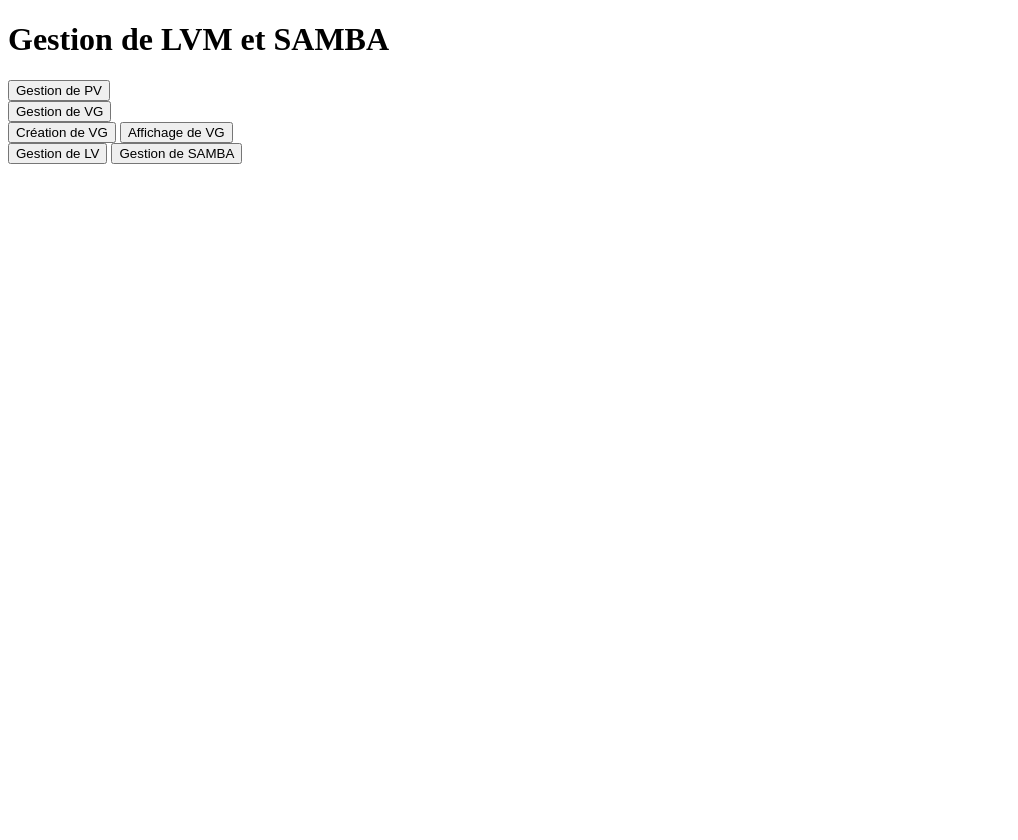
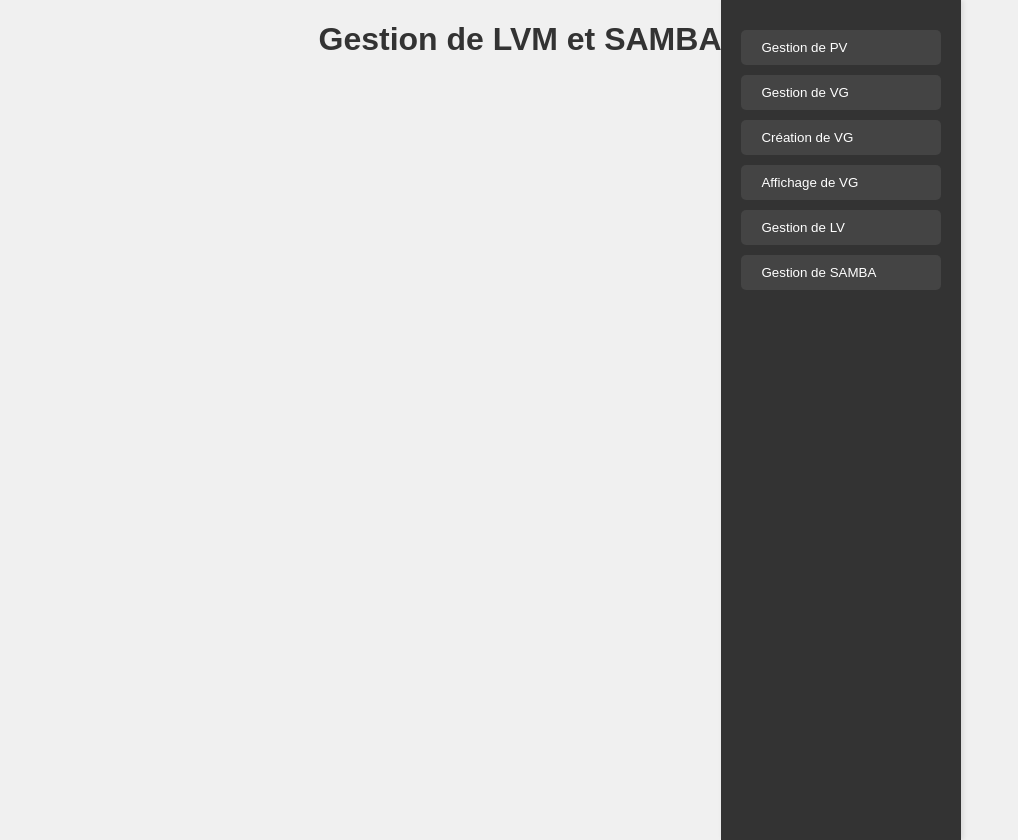
Before and after one commit to bidyhandrianarison/interface_lvm, a PHP site: page /assets/html/lvm.html in a window 1280 px wide. Shown: the whole page, without its empty margins (0-1018 px from the left). Before the commit the page ends 164 px from the top, so only its background shows below. Run offline with PHP 8.4, Linux system fonts and the light colour scheme.

Commit message:
new fixes

```diff
--- a/assets/php/lvreduce.php
+++ b/assets/php/lvreduce.php
@@ -1,3 +1,4 @@
+<link rel="stylesheet" href="../../style.css">
 <?php
 // Récupérer les données du formulaire
 $vgname = $_POST['vgname'];
@@ -5,11 +6,7 @@ $lvname = $_POST['lvreduce'];
 $lvreduce_amount = $_POST['lvreduce_amount'];
 
 // Exécuter la commande LVM pour réduire le LV
-<<<<<<< HEAD
 $output = shell_exec("sudo umount /mnt/$lvname && sudo fsck -f /dev/$vgname/$lvname && sudo resize2fs /dev/$vgname/$lvname $lvreduce_amount && lvreduce -L $lvreduce_amount /dev/$vgname/$lvname");
-=======
-$output = shell_exec("lvreduce -L $lvreduce_amount /dev/$vgname/$lvname");
->>>>>>> 98124f3e6b99a8b33e1b840f6618822c34a701e5
 
 // Afficher le résultat de l'exécution
 echo "<pre>$output</pre>";
--- a/assets/php/lvresize.php
+++ b/assets/php/lvresize.php
@@ -1,3 +1,4 @@
+<link rel="stylesheet" href="../../style.css">
 <?php
 // Récupérer les données du formulaire
 $vgname = $_POST['vgname'];
@@ -5,11 +6,7 @@ $lvname = $_POST['lvresize'];
 $lvresize_amount = $_POST['lvresize_amount'];
 
 // Exécuter la commande LVM pour agrandir le LV
-<<<<<<< HEAD
 $output = shell_exec("lvextend -L+$lvresize_amount /dev/$vgname/$lvname && sudo resize2fs /dev/$vgname/$lvname");
-=======
-$output = shell_exec("lvextend -L+$lvresize_amount /dev/$vgname/$lvname");
->>>>>>> 98124f3e6b99a8b33e1b840f6618822c34a701e5
 
 // Afficher le résultat de l'exécution
 echo "<pre>$output</pre>";
--- a/assets/php/pvcreate.php
+++ b/assets/php/pvcreate.php
@@ -1,3 +1,4 @@
+<link rel="stylesheet" href="../../style.css">
 <?php
 if ($_SERVER["REQUEST_METHOD"] == "POST") {
     $pvname = escapeshellarg($_POST["pvname"]);
@@ -7,9 +8,5 @@ if ($_SERVER["REQUEST_METHOD"] == "POST") {
     echo "<pre>$output</pre>";
 }
 ?>
-<<<<<<< HEAD
 <div><a href="../../index.php   ">Retour à la gestion de LVM</a>
-=======
-<div><a href="lvm.php">Retour à la gestion de LVM</a>
->>>>>>> 98124f3e6b99a8b33e1b840f6618822c34a701e5
 </div>
--- a/assets/php/samba.php
+++ b/assets/php/samba.php
@@ -3,7 +3,7 @@
 <head>
     <meta charset="UTF-8">
     <title>Gestion de SAMBA</title>
-    <link rel="stylesheet" href="style.css">
+    <link rel="stylesheet" href="../../style.css">
 </head>
 <body>
     <h1>Gestion de SAMBA</h1>
@@ -18,6 +18,6 @@
         <input type="checkbox" id="writable" name="writable"><br><br>
         <input type="submit" value="Créer Partage">
     </form>
-    <div><a href="index.html">Retour à l'accueil</a></div>
+    <div><a href="../../index.php">Retour à l'accueil</a></div>
 </body>
 </html>
--- a/assets/php/vgcreate.php
+++ b/assets/php/vgcreate.php
@@ -1,3 +1,4 @@
+<link rel="stylesheet" href="../../style.css">
 <?php
 if ($_SERVER["REQUEST_METHOD"] == "POST") {
     $vgname = escapeshellarg($_POST["vgname"]);
@@ -8,8 +9,4 @@ if ($_SERVER["REQUEST_METHOD"] == "POST") {
     echo "<pre>$output</pre>";
 }
 ?>
-<<<<<<< HEAD
 <div><a href="../../index.php">Retour à la gestion de LVM</a></div>
-=======
-<div><a href="lvm.php">Retour à la gestion de LVM</a></div>
->>>>>>> 98124f3e6b99a8b33e1b840f6618822c34a701e5
--- a/assets/php/vgextend.php
+++ b/assets/php/vgextend.php
@@ -1,3 +1,4 @@
+<link rel="stylesheet" href="../../style.css">
 <?php
 // Récupérer les données du formulaire
 $vgname = $_POST['vgname'];
--- a/script.js
+++ b/script.js
@@ -1,4 +1,3 @@
-<<<<<<< HEAD
 document.addEventListener('DOMContentLoaded', function() {
     fetch('assets/php/get_disk.php')
         .then(response => response.json())
@@ -21,8 +20,6 @@ document.addEventListener('DOMContentLoaded', function() {
             });
         });
 });
-=======
->>>>>>> 98124f3e6b99a8b33e1b840f6618822c34a701e5
 
 function showSection(sectionId) {
     const sections = document.querySelectorAll('.section');
--- a/style.css
+++ b/style.css
@@ -1,13 +1,8 @@
-<<<<<<< HEAD
 body {
-=======
-/* body {
->>>>>>> 98124f3e6b99a8b33e1b840f6618822c34a701e5
     font-family: Arial, sans-serif;
     background-color: #f0f0f0;
     margin: 0;
     padding: 0;
-<<<<<<< HEAD
     display: flex;
     justify-content: center;
     align-items: flex-start;
@@ -38,38 +33,17 @@ body {
     margin: 10px 0;
     padding: 10px 20px;
     background-color: #444;
-=======
-    text-align: center;
-}
-
-h1, h2 {
-    color: #333;
-}
-
-.menu {
-    margin-top: 20px;
-}
-
-.menu button {
-    margin: 10px;
-    padding: 10px 20px;
-    background-color: #333;
->>>>>>> 98124f3e6b99a8b33e1b840f6618822c34a701e5
     color: #fff;
     border: none;
     border-radius: 5px;
     cursor: pointer;
-<<<<<<< HEAD
     text-align: left;
-=======
->>>>>>> 98124f3e6b99a8b33e1b840f6618822c34a701e5
 }
 
 .menu button:hover {
     background-color: #555;
 }
 
-<<<<<<< HEAD
 .content {
     flex-grow: 1;
     padding: 20px;
@@ -85,8 +59,6 @@ h1, h2, h3 {
     color: #333;
 }
 
-=======
->>>>>>> 98124f3e6b99a8b33e1b840f6618822c34a701e5
 form {
     background-color: #fff;
     margin: 20px auto;
@@ -100,13 +72,9 @@ label {
     display: block;
     margin-top: 10px;
 }
-<<<<<<< HEAD
 input{
     outline: none;
 }
-=======
-
->>>>>>> 98124f3e6b99a8b33e1b840f6618822c34a701e5
 input[type="text"], input[type="submit"], input[type="checkbox"] {
     margin-top: 10px;
 }
@@ -124,79 +92,10 @@ input[type="submit"]:hover {
     background-color: #555;
 }
 
-<<<<<<< HEAD
-=======
-.section {
-    display: none;
-} */
-/*ESSAI DEUX*/
-body {
-    font-family: Arial, sans-serif;
-    background-color: #f0f0f0;
-    margin: 0;
-    padding: 0;
-    text-align: center;
-}
-
-h1, h2, h3 {
-    color: #174BB0;
-}
-
-.menu {
-    margin-top: 20px;
-}
-
-.menu button {
-    margin: 10px;
-    padding: 10px 20px;
-    background-color: #174BB0;
-    color: #fff;
-    border: none;
-    border-radius: 5px;
-    cursor: pointer;
-}
-
-.menu button:hover {
-    background-color: #555;
-}
-
-form {
-    background-color: #fff;
-    margin: 20px auto;
-    padding: 20px;
-    border-radius: 10px;
-    box-shadow: 0 0 10px rgba(0,0,0,0.1);
-    display: inline-block;
-}
-
-label {
-    display: block;
-    margin-top: 10px;
-}
-
-input[type="text"], input[type="submit"], input[type="checkbox"] {
-    margin-top: 10px;
-}
-
-input[type="submit"] {
-    background-color: #174BB0;
-    color: #fff;
-    border: none;
-    padding: 10px 20px;
-    border-radius: 5px;
-    cursor: pointer;
-}
-
-input[type="submit"]:hover {
-    background-color: #555;
-}
-
->>>>>>> 98124f3e6b99a8b33e1b840f6618822c34a701e5
 .section, .subsection {
     display: none;
 }
 
-<<<<<<< HEAD
 .sidebar {
     width: 250px;
     background-color: #333;
@@ -225,8 +124,6 @@ input[type="submit"]:hover {
     border-bottom: none;
 }
 
-=======
->>>>>>> 98124f3e6b99a8b33e1b840f6618822c34a701e5
 table {
     margin: 20px auto;
     border-collapse: collapse;
@@ -252,11 +149,7 @@ a {
     display: inline-block;
     margin-top: 20px;
     padding: 10px 20px;
-<<<<<<< HEAD
     background-color: #333;
-=======
-    background-color: #174BB0;
->>>>>>> 98124f3e6b99a8b33e1b840f6618822c34a701e5
     color: #fff;
     text-decoration: none;
     border-radius: 5px;
@@ -265,11 +158,3 @@ a {
 a:hover {
     background-color: #555;
 }
-<<<<<<< HEAD
-
-=======
-#display{
-    text-align: center;
-
-}
->>>>>>> 98124f3e6b99a8b33e1b840f6618822c34a701e5
```
Also changed, not shown: assets/php/lvcreate.php (+5 -11 lines), assets/php/lvdelete.php (+5 -11 lines), assets/php/lvdisplay.php (+0 -32 lines), assets/php/pvdisplay.php (+0 -34 lines), assets/php/samba_action.php (+14 -11 lines), assets/php/vgdisplay.php (+0 -10 lines).
